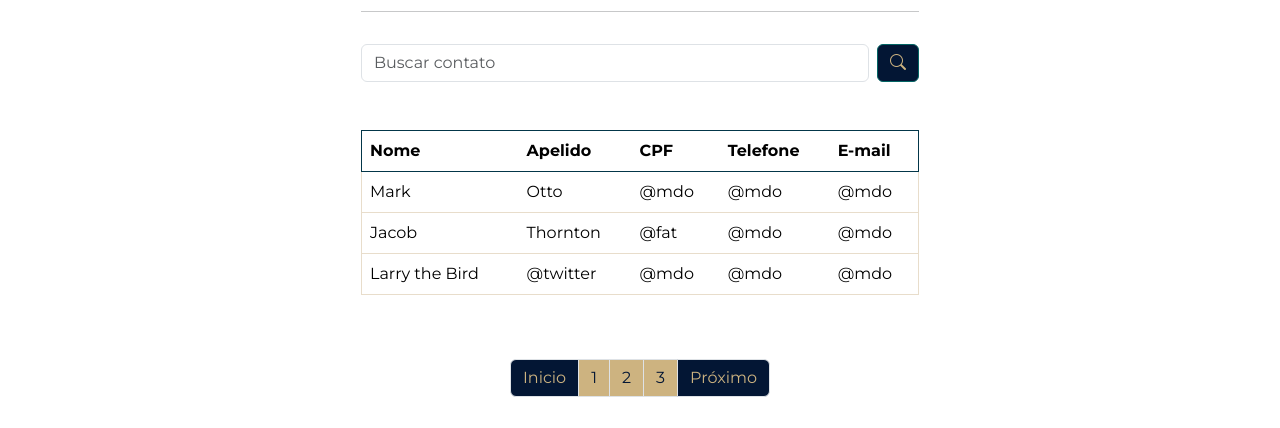
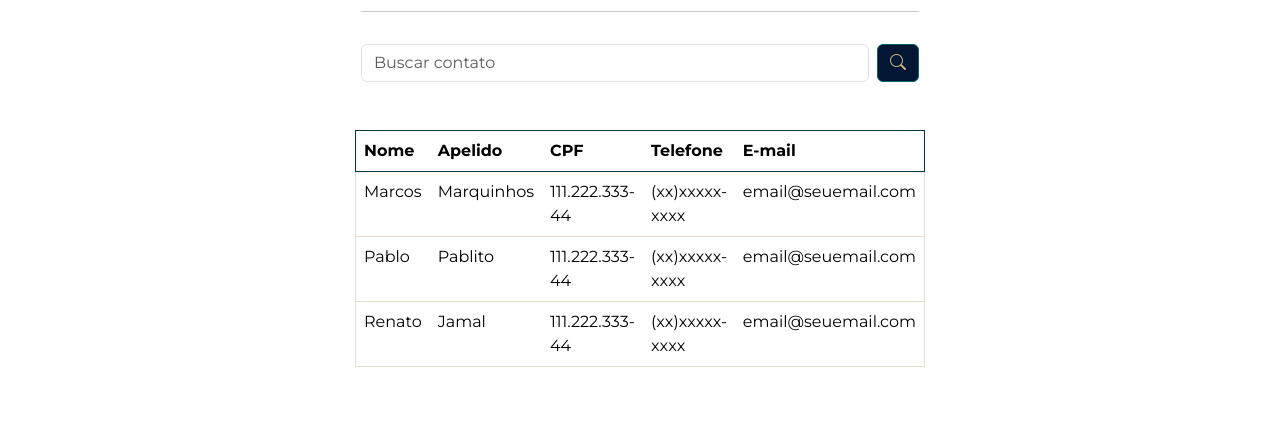
Before and after one commit to Re-Ja-Rocha/Agendilize, a plain HTML site: page contatos.html in a window 1280 px wide. Shown: the part 281-709 px from the top of the page. Drawn offline with nearby package versions, Linux system fonts and the light colour scheme.

Commit message:
Atualizando a tabela com os dados no formato correto!

```diff
--- a/contatos.html
+++ b/contatos.html
@@ -98,28 +98,28 @@
         <tbody>
           <tr class="tabela_linha">
 
-            <td>Mark</td>
-            <td>Otto</td>
-            <td>@mdo</td>
-            <td>@mdo</td>
-            <td>@mdo</td>
+            <td>Marcos</td>
+            <td>Marquinhos</td>
+            <td>111.222.333-44</td>
+            <td>(xx)xxxxx-xxxx</td>
+            <td>email@seuemail.com</td>
           </tr>
           <tr class="tabela_linha">
 
-            <td>Jacob</td>
-            <td>Thornton</td>
-            <td>@fat</td>
-            <td>@mdo</td>
-            <td>@mdo</td>
+            <td>Pablo</td>
+            <td>Pablito</td>
+            <td>111.222.333-44</td>
+            <td>(xx)xxxxx-xxxx</td>
+            <td>email@seuemail.com</td>
           </tr>
 
           <tr class="tabela_linha">
 
-            <td >Larry the Bird</td>
-            <td>@twitter</td>
-            <td>@mdo</td>
-            <td>@mdo</td>
-            <td>@mdo</td>
+            <td>Renato</td>
+            <td>Jamal</td>
+            <td>111.222.333-44</td>
+            <td>(xx)xxxxx-xxxx</td>
+            <td>email@seuemail.com</td>
           </tr>
 
         </tbody>
```
